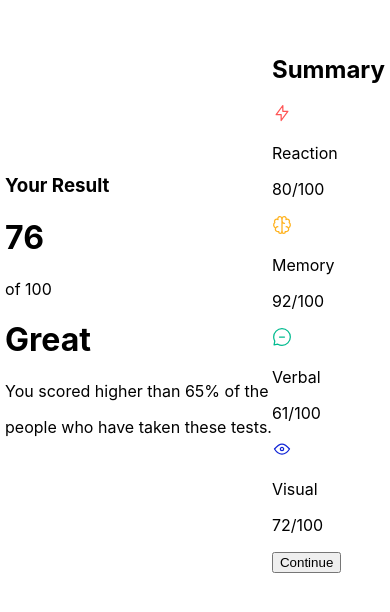
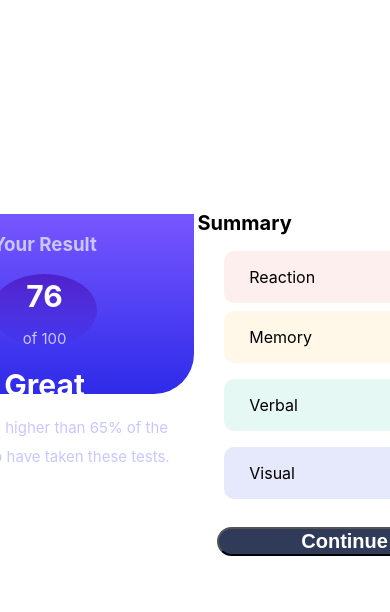
Before and after one commit to alicagatay/results-summary-component-react, a React (Create React App) app: page / in a window 390 px wide. Shown: the part 118-730 px from the top of the page. Built offline with nearby package versions, Linux system fonts and the light colour scheme.

Commit message:
Started working on creating the desktop design from the mobile design.

```diff
--- a/src/App.css
+++ b/src/App.css
@@ -204,6 +204,180 @@
     align-items: center;
     justify-content: center;
   }
+  .ResultComponent {
+    width: 100%;
+    height: 45%;
+    background-image: linear-gradient(
+      to bottom,
+      hsl(252, 100%, 67%),
+      hsl(241, 81%, 54%)
+    );
+    display: flex;
+    flex-direction: column;
+    align-items: center;
+    border-bottom-left-radius: 40px;
+    border-bottom-right-radius: 40px;
+  }
+
+  .ResultComponent h3 {
+    color: hsl(241, 100%, 89%);
+  }
+
+  .CircularResultsBorder {
+    width: 35%;
+    height: 40%;
+    display: flex;
+    flex-direction: column;
+    align-items: center;
+    justify-content: center;
+    background-image: linear-gradient(
+      180deg,
+      hsla(256, 72%, 46%, 1),
+      hsl(241, 81%, 54%, 0.1)
+    );
+    border-radius: 100%;
+  }
+  .CircularResultsBorder h1 {
+    color: hsl(0, 0%, 100%);
+    font-size: 50px;
+  }
+
+  .CircularResultsBorder p {
+    color: hsl(241, 100%, 89%);
+    font-size: 15px;
+  }
+
+  .ResultComponent h1 {
+    color: hsl(0, 0%, 100%);
+    font-size: 30px;
+  }
+
+  .ResultComponent p {
+    color: hsl(241, 100%, 89%);
+    font-size: 15px;
+    margin-top: -5px;
+    text-align: center;
+  }
+
+  .SummaryComponent {
+    width: 100%;
+    height: 55%;
+    background-color: hsl(0, 0%, 100%);
+    display: flex;
+    flex-direction: column;
+    align-items: center;
+  }
+
+  .SummaryComponent h2 {
+    font-size: 20px;
+    margin-left: -200px;
+  }
+
+  .SummaryComponentReactionRow {
+    background-color: hsl(0, 80%, 67%, 0.1);
+    width: 80%;
+    height: 25%;
+    display: flex;
+    flex-direction: row;
+    align-items: center;
+    border-radius: 10px;
+  }
+
+  .SummaryComponentReactionRowReactionIcon {
+    margin-left: 15px;
+  }
+
+  .SummaryComponentReactionRowReactionText {
+    margin-left: 10px;
+  }
+
+  .SummaryComponentReactionRowReactionGrade {
+    margin-left: 125px;
+  }
+
+  .SummaryComponentMemoryRow {
+    background-color: hsl(39, 100%, 56%, 0.1);
+    width: 80%;
+    height: 25%;
+    display: flex;
+    flex-direction: row;
+    align-items: center;
+    margin: 8px;
+    border-radius: 10px;
+  }
+
+  .SummaryComponentMemoryRowMemoryIcon {
+    margin-left: 15px;
+  }
+
+  .SummaryComponentMemoryRowMemoryText {
+    margin-left: 10px;
+  }
+
+  .SummaryComponentMemoryRowMemoryGrade {
+    margin-left: 125px;
+  }
+
+  .SummaryComponentVerbalRow {
+    background-color: hsl(166, 100%, 37%, 0.1);
+    width: 80%;
+    height: 25%;
+    display: flex;
+    flex-direction: row;
+    align-items: center;
+    border-radius: 10px;
+    margin: 8px;
+  }
+
+  .SummaryComponentVerbalRowVerbalIcon {
+    margin-left: 15px;
+  }
+
+  .SummaryComponentVerbalRowVerbalText {
+    margin-left: 10px;
+  }
+
+  .SummaryComponentVerbalRowVerbalGrade {
+    margin-left: 140px;
+  }
+
+  .SummaryComponentVisualRow {
+    background-color: hsl(234, 85%, 45%, 0.1);
+    width: 80%;
+    height: 25%;
+    display: flex;
+    flex-direction: row;
+    align-items: center;
+    margin: 8px;
+    border-radius: 10px;
+  }
+
+  .SummaryComponentVisualRowVisualIcon {
+    margin-left: 15px;
+  }
+
+  .SummaryComponentVisualRowVisualText {
+    margin-left: 10px;
+  }
+
+  .SummaryComponentVisualRowVisualGrade {
+    margin-left: 142px;
+  }
+
+  .SummaryComponentContinueButton {
+    background-color: hsl(224, 30%, 27%);
+    width: 85%;
+    height: 25%;
+    display: flex;
+    flex-direction: row;
+    align-items: center;
+    justify-content: center;
+    margin: 20px;
+    border-radius: 60px;
+    color: hsl(0, 0%, 100%);
+    font-size: 20px;
+    font-weight: bold;
+  }
 }
 
 .MainComponent {
```
